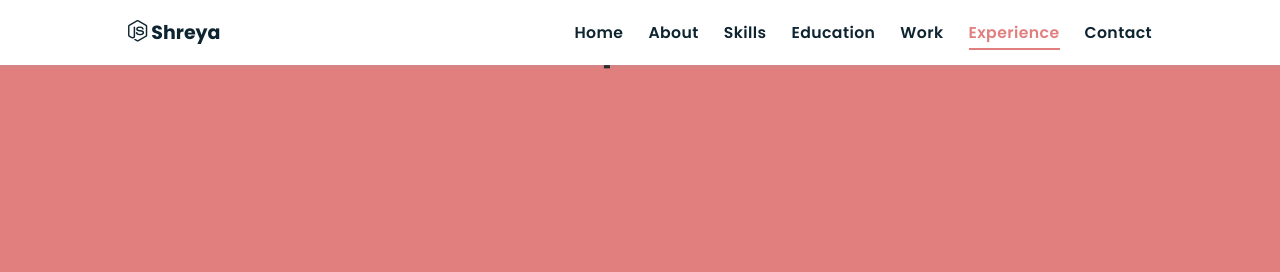
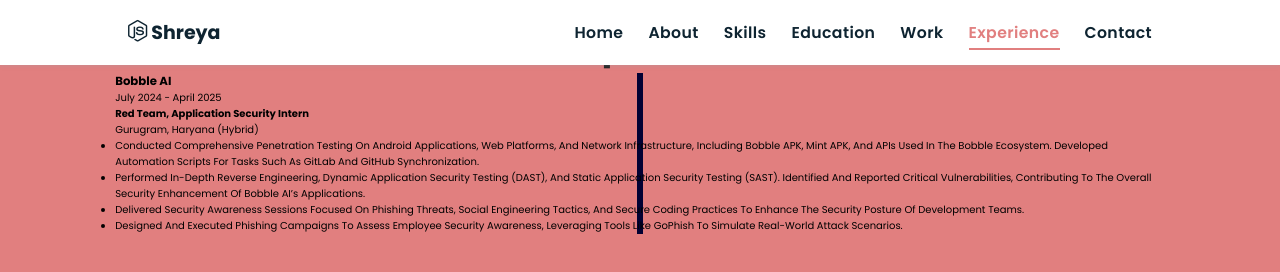
Before and after one commit to shreyasingh824/Portfolio-Website-main, a plain HTML site: page experience.html in a window 1280 px wide. Drawn offline with nearby package versions, Linux system fonts and the light colour scheme.

Commit message:
Update experience.html

```diff
--- a/experience.html
+++ b/experience.html
@@ -1,17 +1,27 @@
 <!DOCTYPE html>
 <html lang="en">
   <head>
-    <meta charset="UTF-8">
-    <meta http-equiv="X-UA-Compatible" content="IE=edge">
-    <meta name="viewport" content="width=device-width, initial-scale=1.0">
+    <meta charset="UTF-8" />
+    <meta http-equiv="X-UA-Compatible" content="IE=edge" />
+    <meta name="viewport" content="width=device-width, initial-scale=1.0" />
     <title>Experience - Shreya Singh</title>
-    <link rel="stylesheet" href="./assets/css/style.css">
-    <link rel="stylesheet" href="https://cdnjs.cloudflare.com/ajax/libs/font-awesome/5.15.3/css/all.min.css">
-    <link id='favicon' rel="shortcut icon" href="./assets/images/favicon.png" type="image/x-png">
+    <link rel="stylesheet" href="./assets/css/style.css" />
+    <link
+      rel="stylesheet"
+      href="https://cdnjs.cloudflare.com/ajax/libs/font-awesome/5.15.3/css/all.min.css"
+    />
+    <link
+      id="favicon"
+      rel="shortcut icon"
+      href="./assets/images/favicon.png"
+      type="image/x-png"
+    />
   </head>
   <body>
     <header>
-        <a href="index.html" class="logo"><i class="fab fa-node-js"></i> Shreya</a>
+      <a href="index.html" class="logo"
+        ><i class="fab fa-node-js"></i> Shreya</a
+      >
       <div id="menu" class="fas fa-bars"></div>
       <nav class="navbar">
         <ul>
@@ -27,8 +37,41 @@
     </header>
 
     <section class="experience" id="experience">
-        <h2 class="heading"><i class="fas fa-briefcase"></i> Experience </h2>
+      <h2 class="heading"><i class="fas fa-briefcase"></i> Experience</h2>
       <div class="timeline">
+        <div class="timeline-item">
+          <h3>Bobble AI</h3>
+          <span>July 2024 - April 2025</span>
+          <h4>Red Team, Application Security Intern</h4>
+          <p>Gurugram, Haryana (Hybrid)</p>
+          <ul>
+            <li>
+              Conducted comprehensive penetration testing on Android
+              applications, web platforms, and network infrastructure, including
+              Bobble APK, Mint APK, and APIs used in the Bobble ecosystem.
+              Developed automation scripts for tasks such as GitLab and GitHub
+              synchronization.
+            </li>
+            <li>
+              Performed in-depth reverse engineering, Dynamic Application
+              Security Testing (DAST), and Static Application Security Testing
+              (SAST). Identified and reported critical vulnerabilities,
+              contributing to the overall security enhancement of Bobble AI’s
+              applications.
+            </li>
+            <li>
+              Delivered security awareness sessions focused on phishing threats,
+              social engineering tactics, and secure coding practices to enhance
+              the security posture of development teams.
+            </li>
+            <li>
+              Designed and executed phishing campaigns to assess employee
+              security awareness, leveraging tools like GoPhish to simulate
+              real-world attack scenarios.
+            </li>
+          </ul>
+        </div>
+
         <!-- Add your experience content here -->
       </div>
     </section>
```
Lines whose indentation alone changed are shown as unchanged.
